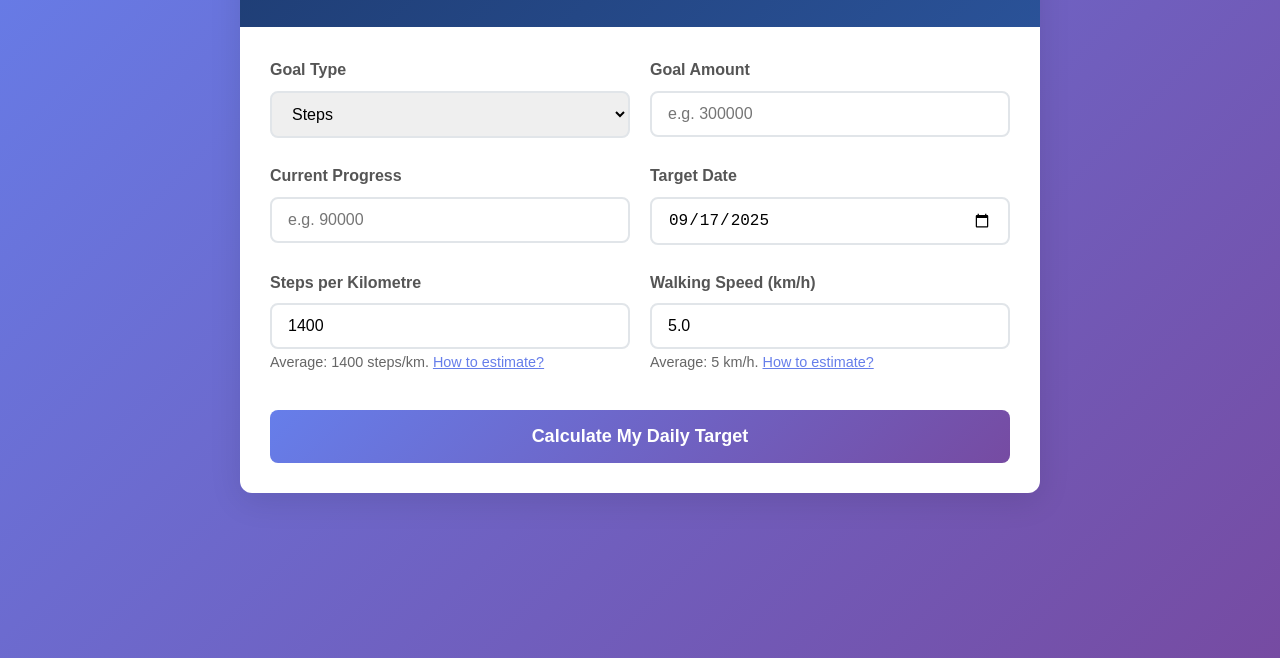
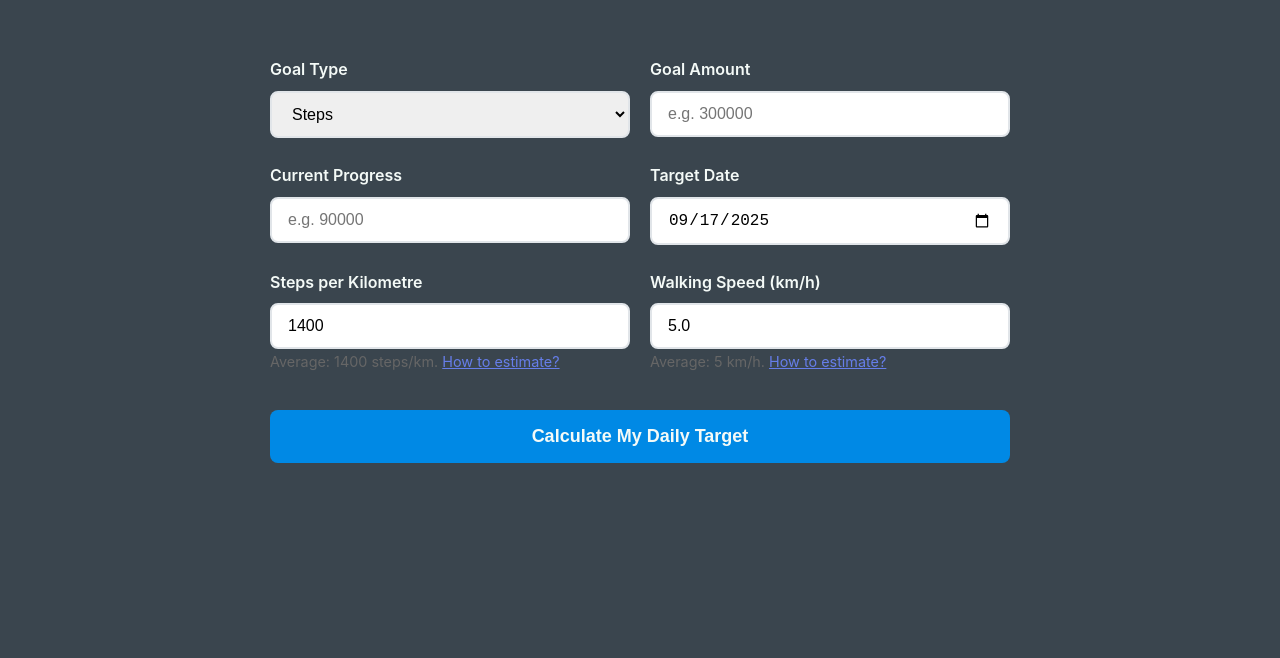
Before and after one commit to lucywoodman/step-goal-calculator, a plain HTML site: page index.html in a window 1280 px wide. Shown: the part 142-800 px from the top of the page. Drawn offline with Linux system fonts and the light colour scheme.

Commit message:
refactor: modernize color scheme with CSS custom properties
- Replace hardcoded colors with CSS custom properties (--color-1, --color-2, --color-3)
- Update to modern system font stack with antialiasing
- Simplify design by removing gradients and shadows for cleaner look
- Ensure consistent color usage throughout components

```diff
--- a/assets/css/style.css
+++ b/assets/css/style.css
@@ -2,29 +2,33 @@
 	margin: 0;
 	padding: 0;
 	box-sizing: border-box;
+	--color-1: oklch(38.452% 0.02121 242.13);
+	--color-2: oklch(97.861% 0.00734 164.81);
+	--color-3: oklch(60.45% 0.18593 242.13);
 }
 
 body {
-	font-family: sans-serif;
+  font-family: -apple-system,BlinkMacSystemFont,Segoe UI,Roboto,Oxygen,Ubuntu,Cantarell,Fira Sans,Droid Sans,Helvetica Neue,sans-serif;
+	-webkit-font-smoothing: antialiased;
+	-moz-osx-font-smoothing: grayscale;
 	line-height: 1.6;
-	color: #333;
-	background: linear-gradient(135deg, #667eea 0%, #764ba2 100%);
+	background: var(--color-1);
+	color: var(--color-2);
 	min-height: 100vh;
 	padding: 20px;
+}
+
+a {
+  color: var(--color-3);
 }
 
 .container {
     max-width: 800px;
     margin: 0 auto;
-    background: white;
-    border-radius: 12px;
-    box-shadow: 0 8px 32px rgba(0,0,0,0.1);
     overflow: hidden;
 }
 
 .header {
-    background: linear-gradient(135deg, #1e3c72 0%, #2a5298 100%);
-    color: white;
     padding: 30px;
     text-align: center;
 }
@@ -62,7 +66,7 @@ label {
     display: block;
     font-weight: 600;
     margin-bottom: 8px;
-    color: #555;
+    color: var(--color-2);
 }
 
 input, select {
@@ -76,13 +80,12 @@ input, select {
 
 input:focus, select:focus {
     outline: none;
-    border-color: #667eea;
-    box-shadow: 0 0 0 3px rgba(102, 126, 234, 0.1);
+    border-color: var(--color-3);
 }
 
 .calculate-btn {
-    background: linear-gradient(135deg, #667eea 0%, #764ba2 100%);
-    color: white;
+  background: var(--color-3);
+    color: var(--color-2);
     border: none;
     padding: 16px 32px;
     border-radius: 8px;
```
